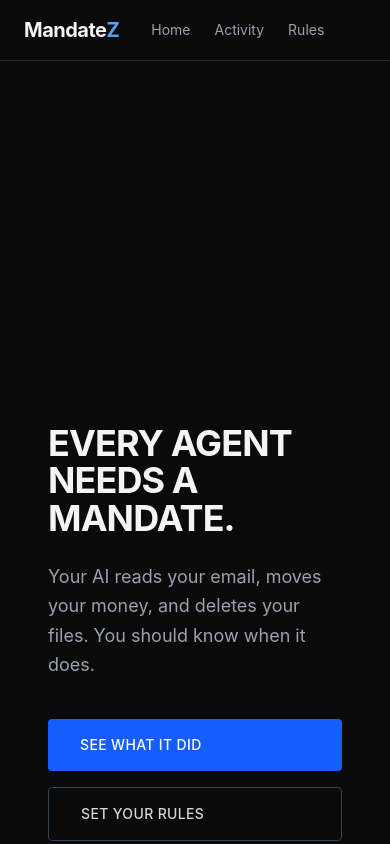
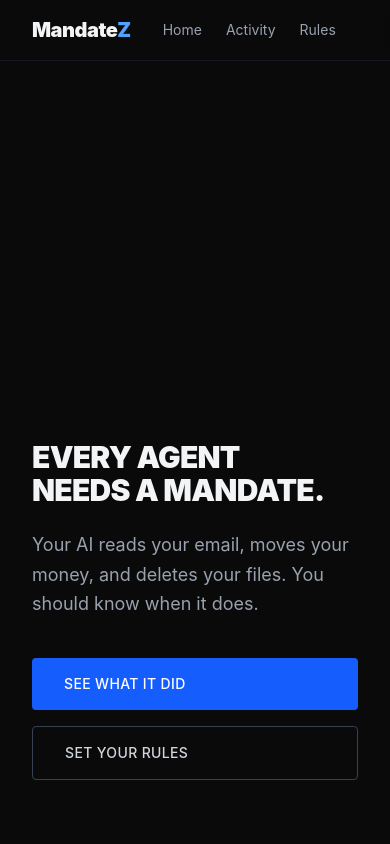
Before and after one commit to mandatez/core, a Next.js app in the folder apps/consumer/: page / in a window 390 px wide. Shown: the top 844 px of the page. Built offline with nearby package versions, Linux system fonts and the light colour scheme.

Commit message:
fix: hero layout — bottom-anchored, left-aligned, confident

```diff
--- a/apps/consumer/src/app/layout.tsx
+++ b/apps/consumer/src/app/layout.tsx
@@ -15,9 +15,9 @@ export default function RootLayout({
   return (
     <html lang="en">
       <body className="text-gray-100 min-h-screen">
-        <nav className="border-b border-gray-800 px-6 py-4">
-          <div className="max-w-3xl mx-auto flex items-center gap-8">
-            <Link href="/" className="text-xl font-bold tracking-tight">
+        <nav className="fixed top-0 left-0 right-0 z-50 border-b border-gray-800/50 backdrop-blur-sm px-8 md:px-16 lg:px-24 py-4">
+          <div className="flex items-center gap-8">
+            <Link href="/" className="text-xl font-black tracking-tight">
               Mandate<span className="text-blue-400">Z</span>
             </Link>
             <div className="flex gap-6 text-sm text-gray-400">
@@ -33,7 +33,7 @@ export default function RootLayout({
             </div>
           </div>
         </nav>
-        <main className="max-w-3xl mx-auto px-6 py-8">
+        <main>
           {children}
         </main>
       </body>
--- a/apps/consumer/src/app/page.tsx
+++ b/apps/consumer/src/app/page.tsx
@@ -25,9 +25,9 @@ export default function LandingPage() {
   return (
     <div>
       {/* Hero — full viewport, left-anchored */}
-      <section className="min-h-screen grid grid-cols-1 lg:grid-cols-2 px-6 md:px-12 lg:px-16 xl:px-24">
-        <div className="flex flex-col justify-end pb-24">
-          <h2 className="text-4xl md:text-5xl lg:text-6xl font-bold tracking-tight leading-[1.05] uppercase">
+      <section className="min-h-screen grid grid-cols-1 lg:grid-cols-2 pl-8 md:pl-16 lg:pl-24 pr-8 md:pr-16 lg:pr-24">
+        <div className="flex flex-col justify-end pb-16 lg:pb-24">
+          <h2 className="text-3xl md:text-4xl lg:text-5xl font-black tracking-tight leading-[1.08] uppercase">
             Every agent
             <br />
             needs a mandate.
@@ -53,7 +53,7 @@ export default function LandingPage() {
         </div>
 
         {/* Terminal — floating against darkness */}
-        <div className="hidden lg:flex items-end pb-24 pl-12">
+        <div className="hidden lg:flex items-end pb-24">
           <div className="w-full max-w-md ml-auto relative" style={{ height: '22rem' }}>
             <div className="space-y-3 font-mono text-[13px]">
               {EVENTS.map((e, i) => (
@@ -81,10 +81,10 @@ export default function LandingPage() {
       </section>
 
       {/* Divider */}
-      <div className="w-px h-24 bg-gradient-to-b from-transparent via-gray-700 to-transparent mx-auto lg:ml-16 xl:ml-24" />
+      <div className="w-px h-24 bg-gradient-to-b from-transparent via-gray-700 to-transparent mx-auto lg:ml-24" />
 
       {/* Three statements — full width, left border accent */}
-      <section className="px-6 md:px-12 lg:px-16 xl:px-24 py-24 md:py-32 space-y-16 md:space-y-20">
+      <section className="pl-8 md:pl-16 lg:pl-24 pr-8 md:pr-16 lg:pr-24 py-24 md:py-32 space-y-16 md:space-y-20">
         <div className="border-l-2 border-blue-500 pl-8 max-w-3xl">
           <h3 className="text-3xl md:text-4xl font-semibold tracking-tight">
             See everything.
@@ -115,10 +115,10 @@ export default function LandingPage() {
       </section>
 
       {/* Divider */}
-      <div className="w-px h-24 bg-gradient-to-b from-transparent via-gray-700 to-transparent mx-auto lg:ml-16 xl:ml-24" />
+      <div className="w-px h-24 bg-gradient-to-b from-transparent via-gray-700 to-transparent mx-auto lg:ml-24" />
 
       {/* Close */}
-      <section className="px-6 md:px-12 lg:px-16 xl:px-24 py-24 md:py-32">
+      <section className="pl-8 md:pl-16 lg:pl-24 pr-8 md:pr-16 lg:pr-24 py-24 md:py-32">
         <p className="text-3xl md:text-4xl font-semibold tracking-tight leading-snug max-w-2xl">
           Your AI is already acting on your behalf.
           <br />
```
